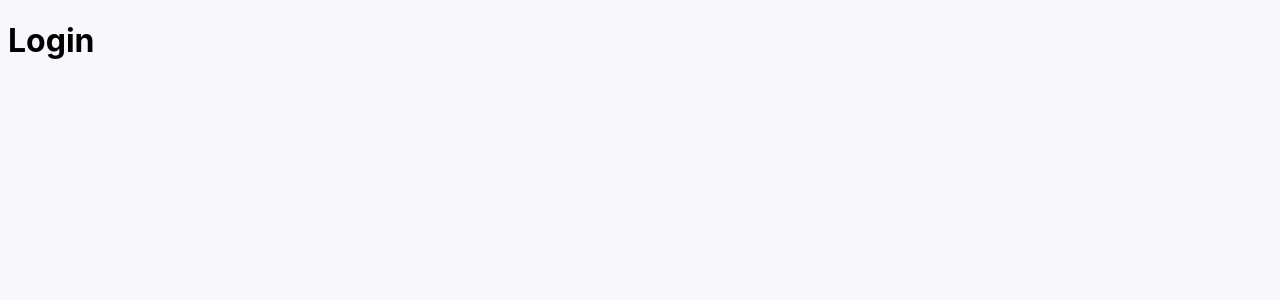
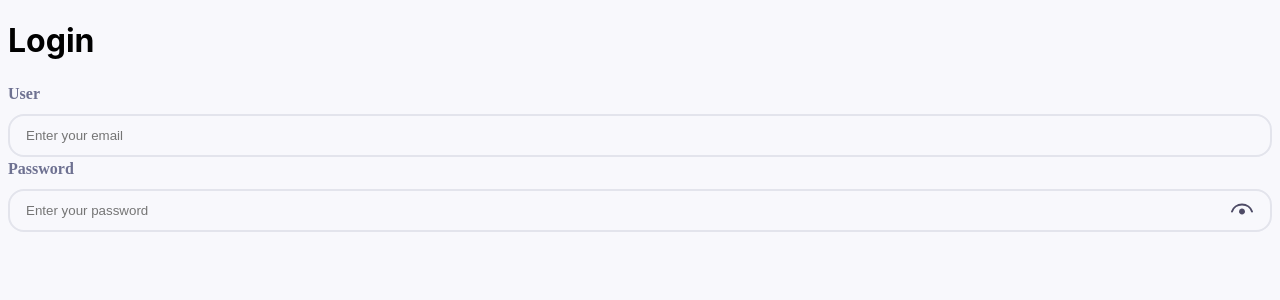
Before and after one commit to ferblancodosil/widitrade, a Vue app: page / in a window 1280 px wide. Shown: the top 300 px of the page. Built offline with nearby package versions, Linux system fonts and the light colour scheme.

Commit message:
Added input component

```diff
--- a/src/assets/theme.css
+++ b/src/assets/theme.css
@@ -8,11 +8,16 @@
   --placeholder-color: #a0a3bd;
   --line-color: #e3e4ec;
   --background-color: #f8f8fc;
-  --accent-color: #22a2a2;
+  --primary-color: #22a2a2;
   --secondary-color: #1b8080;
   --accent-color: #4fc2c2;
-  --gradient-color: #624af2-50ddc3;
+  --gradient-color: linear-gradient(
+    114.44deg,
+    #624af2 0%,
+    #50ddc3 100%,
+  );
   --white-color: #fff;
+  --color-black: #000;
 
 
   /* Type scale */
@@ -51,8 +56,16 @@
   --spacing-small: 2rem; /* 32px */
   --spacing-xsmall: 1.5rem; /* 24px */
   --spacing-xxsmall: 1rem; /* 16px */
-  --spacing-xxxsmall: 0.5rem; /* 8px */
-  --spacing-tiny: 0.25rem; /* 4px */
+  --spacing-xxxsmall: 0.75rem; /* 12px */
+  --spacing-tiny: 0.5rem; /* 8px */
+
+  /* Border radius */
+
+  --border-radius-circle: 50%;
+  --border-radius-large: 1rem; /* 20px */
+  --border-radius-medium: 0.5rem; /* 8px */
+  --border-radius-regular: 0.375rem; /* 6px */
+  --border-radius-small: 0.13rem; /* 2px */
 
 
   -webkit-font-smoothing: antialiased;
--- /dev/null
+++ b/src/components/InputComponent.vue
@@ -0,0 +1,82 @@
+<template>
+  <div class="input-component-label">
+    <label :for="label" v-if="label">{{ label }}</label>
+  </div>
+  <div class="input-component">
+    <input
+      :type="showPassword ? 'text' : isPassword ? 'password' : 'text'"
+      :placeholder="placeholder"
+      :id="label"
+    />
+    <img
+      v-if="isPassword"
+      class="input-component-view-password"
+      @click="showPassword = !showPassword"
+      :src="showPassword ? eyeSelectedImage : eyeImage"
+    />
+  </div>
+</template>
+<script setup>
+import { ref } from "vue";
+import eyeSelectedImage from "@/assets/eye-selected.svg";
+import eyeImage from "@/assets/eye.svg";
+
+defineProps({
+  label: {
+    type: String,
+    required: true,
+  },
+  isPassword: {
+    type: Boolean,
+    required: false,
+    default: false,
+  },
+  placeholder: {
+    type: String,
+    required: false,
+  },
+});
+const showPassword = ref(false);
+</script>
+<style scoped>
+.input-component-label {
+  font-family: "Mulish";
+  font-style: normal;
+  font-weight: var(--font-weight-bold);
+  font-size: var(--font-size-normal);
+  line-height: 150%;
+  color: var(--label-color);
+  margin-bottom: var(--spacing-tiny);
+}
+.input-component {
+  display: flex;
+  border: var(--border-radius-small) solid var(--line-color);
+  border-radius: var(--border-radius-large);
+  justify-content: space-between;
+  padding: 0 var(--spacing-xxsmall);
+
+  input[type="text"],
+  input[type="password"] {
+    background-color: transparent;
+    border: 0;
+    width: 100%;
+    outline: none;
+    padding: var(--spacing-xxxsmall) 0;
+    box-sizing: border-box;
+
+    &:focus {
+      border: 0;
+    }
+  }
+
+  &:focus-within {
+    border-color: var(--accent-color);
+    background-color: var(--white-color);
+  }
+
+  .input-component-view-password {
+    color: var(--color-black);
+    cursor: pointer;
+  }
+}
+</style>
--- a/src/views/LoginView.vue
+++ b/src/views/LoginView.vue
@@ -1,3 +1,12 @@
 <template>
   <h1>Login</h1>
+  <InputComponent label="User" placeholder="Enter your email" />
+  <InputComponent
+    label="Password"
+    isPassword
+    placeholder="Enter your password"
+  />
 </template>
+<script setup>
+import InputComponent from "@/components/InputComponent.vue";
+</script>
```
Also changed, not shown: src/assets/eye-selected.svg (added), src/assets/eye.svg (added).
